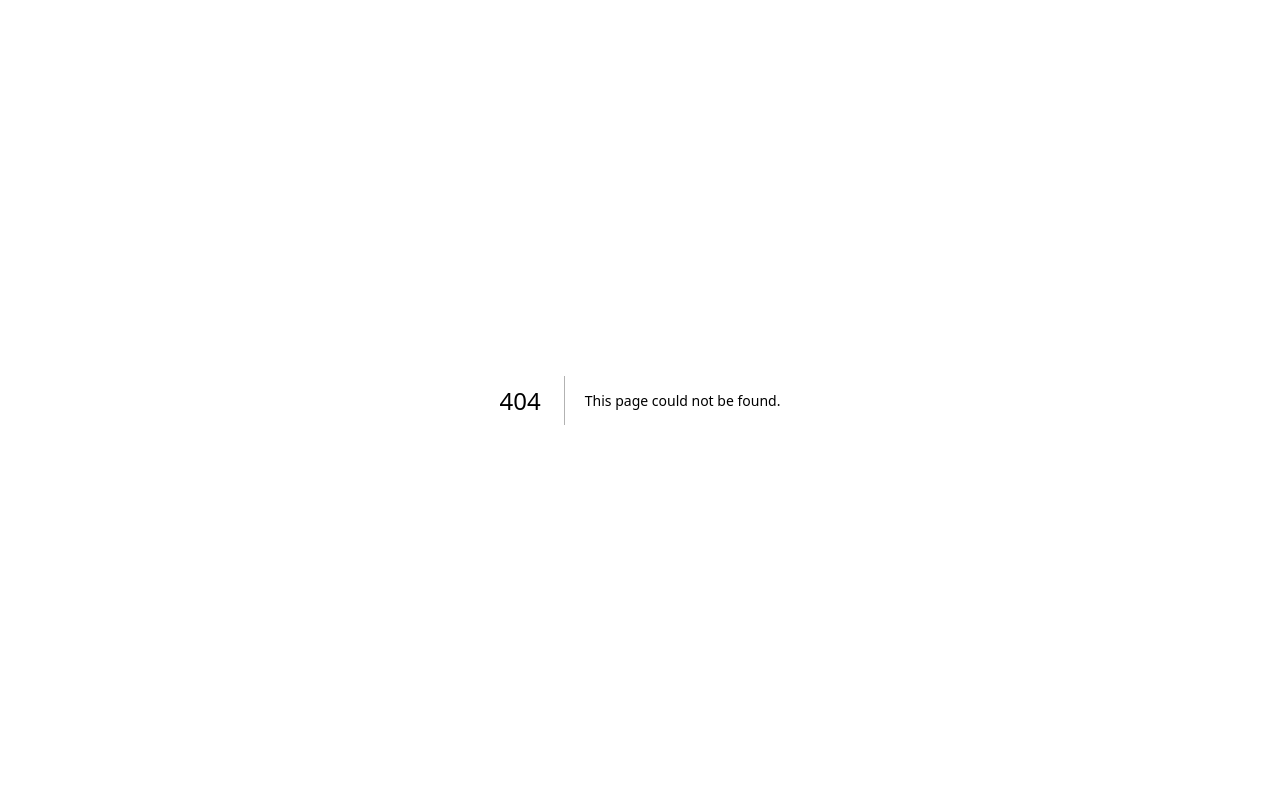
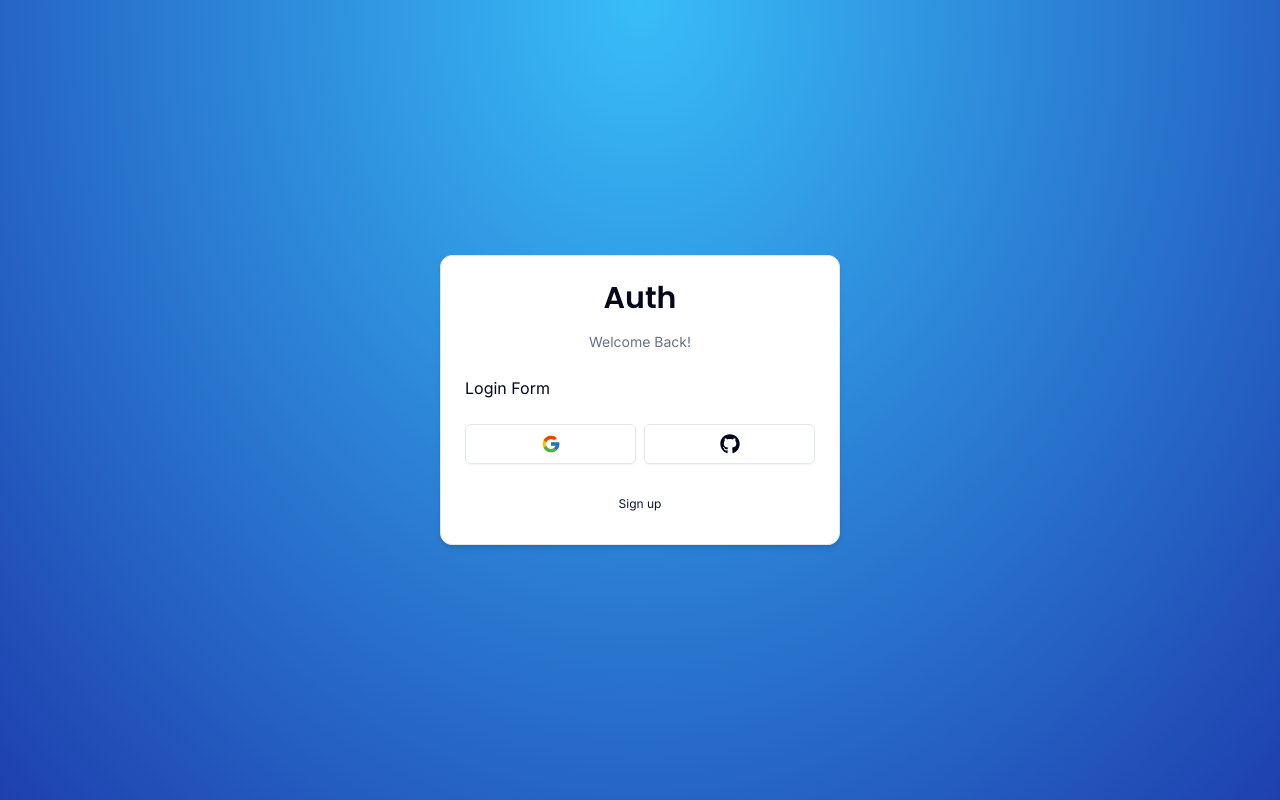
Before and after one commit to hiyashmehta/Auth-v5, a Next.js app: page /auth/login in a window 1280 px wide. Before the commit this address had no page. Built offline with nearby package versions, Linux system fonts and the light colour scheme.

Commit message:
Added the card-wrapper

```diff
--- /dev/null
+++ b/app/auth/login/layout.tsx
@@ -0,0 +1,9 @@
+const AuthLayout = ({ children }: { children: React.ReactNode }) => {
+    return (
+        <div className="h-full flex items-center justify-center bg-[radial-gradient(ellipse_at_top,_var(--tw-gradient-stops))] from-sky-400 to-blue-800">
+            {children}
+        </div>
+    )
+}
+
+export default AuthLayout
--- /dev/null
+++ b/app/auth/login/page.tsx
@@ -0,0 +1,11 @@
+import LoginForm from "@/components/auth/login-form"
+
+const LoginPage = () => {
+    return (
+        <div>
+        <LoginForm />
+        </div>
+    )
+}
+
+export default LoginPage
--- /dev/null
+++ b/components/auth/back-button.tsx
@@ -0,0 +1,27 @@
+"use client";
+
+import Link from "next/link";
+import { Button } from "../ui/button";
+
+interface BackButtonProps {
+    label: string;
+    href: string;
+};
+
+export const BackButton = ({
+    label,
+    href,
+}: BackButtonProps) => {
+    return (
+        <Button
+            variant="link"
+            className="font-normal w-full"
+            size="sm"
+            asChild
+        >
+            <Link href={href}>
+                {label}
+            </Link>
+        </Button>
+    )
+}
--- /dev/null
+++ b/components/auth/card-wrapper.tsx
@@ -0,0 +1,44 @@
+"use client";
+
+import { Card, CardContent, CardFooter, CardHeader } from "../ui/card";
+import { BackButton } from "./back-button";
+import { Header } from "./header";
+import { Social } from "./social";
+
+interface CardWrapperProps {
+    children: React.ReactNode;
+    headerLabel: string;
+    backButtonLabel: string;
+    backButtonHref: string;
+    showSocial?: boolean;
+};
+
+export const CardWrapper = ({
+    children,
+    headerLabel,
+    backButtonLabel,
+    backButtonHref,
+    showSocial
+}: CardWrapperProps) => {
+    return (
+        <Card className="w-[400px] shadow-md">
+            <CardHeader>
+                <Header label={headerLabel} />
+            </CardHeader>
+            <CardContent>
+                {children}
+            </CardContent>
+            {showSocial && (
+                <CardFooter>
+                    <Social />
+                </CardFooter>
+            )}
+             <CardFooter>
+                    <BackButton
+                        label={backButtonLabel}
+                        href={backButtonHref}
+                    />
+                </CardFooter>
+        </Card>
+    )
+}
--- /dev/null
+++ b/components/auth/header.tsx
@@ -0,0 +1,30 @@
+import { Poppins } from "next/font/google";
+
+import { cn } from "@/lib/utils";
+
+const font = Poppins({
+    subsets: ["latin"],
+    weight: ["600"],
+});
+
+interface HeaderProps {
+    label: string;
+};
+
+export const Header = ({
+    label
+}: HeaderProps) => {
+    return(
+        <div className="w-full flex flex-col gap-y-4 items-center justify-center">
+            <h1 className={cn(
+                "text-3xl font-semibold",
+                font.className,
+            )}>
+                Auth
+            </h1>
+            <p className="text-muted-foreground text-sm">
+                {label}
+            </p>
+        </div>
+    )
+}
--- /dev/null
+++ b/components/auth/login-form.tsx
@@ -0,0 +1,18 @@
+import { CardWrapper } from "./card-wrapper"
+
+const LoginForm = () => {
+    return (
+        <div>
+        <CardWrapper
+            headerLabel="Welcome Back!"
+            backButtonLabel="Sign up"
+            backButtonHref="/auth/register"
+            showSocial
+        >
+            Login Form
+            </CardWrapper>
+        </div>
+    )
+}
+
+export default LoginForm
--- /dev/null
+++ b/components/auth/social.tsx
@@ -0,0 +1,29 @@
+"use client";
+
+import { FcGoogle } from "react-icons/fc";
+import { FaGithub } from "react-icons/fa";
+
+import { Button } from "../ui/button";
+
+export const Social = () => {
+    return (
+        <div className="flex items-center w-full gap-x-2">
+            <Button
+                size="lg"
+                className="w-full"
+                variant="outline"
+                onClick={() => {}}
+            >
+                <FcGoogle className="h-5 w-5" />
+            </Button>
+            <Button
+                size="lg"
+                className="w-full"
+                variant="outline"
+                onClick={() => {}}
+            >
+                <FaGithub className="h-5 w-5" />
+            </Button>
+        </div>
+    )
+}
--- /dev/null
+++ b/components/ui/card.tsx
@@ -0,0 +1,76 @@
+import * as React from "react"
+
+import { cn } from "@/lib/utils"
+
+const Card = React.forwardRef<
+  HTMLDivElement,
+  React.HTMLAttributes<HTMLDivElement>
+>(({ className, ...props }, ref) => (
+  <div
+    ref={ref}
+    className={cn(
+      "rounded-xl border bg-card text-card-foreground shadow",
+      className
+    )}
+    {...props}
+  />
+))
+Card.displayName = "Card"
+
+const CardHeader = React.forwardRef<
+  HTMLDivElement,
+  React.HTMLAttributes<HTMLDivElement>
+>(({ className, ...props }, ref) => (
+  <div
+    ref={ref}
+    className={cn("flex flex-col space-y-1.5 p-6", className)}
+    {...props}
+  />
+))
+CardHeader.displayName = "CardHeader"
+
+const CardTitle = React.forwardRef<
+  HTMLParagraphElement,
+  React.HTMLAttributes<HTMLHeadingElement>
+>(({ className, ...props }, ref) => (
+  <h3
+    ref={ref}
+    className={cn("font-semibold leading-none tracking-tight", className)}
+    {...props}
+  />
+))
+CardTitle.displayName = "CardTitle"
+
+const CardDescription = React.forwardRef<
+  HTMLParagraphElement,
+  React.HTMLAttributes<HTMLParagraphElement>
+>(({ className, ...props }, ref) => (
+  <p
+    ref={ref}
+    className={cn("text-sm text-muted-foreground", className)}
+    {...props}
+  />
+))
+CardDescription.displayName = "CardDescription"
+
+const CardContent = React.forwardRef<
+  HTMLDivElement,
+  React.HTMLAttributes<HTMLDivElement>
+>(({ className, ...props }, ref) => (
+  <div ref={ref} className={cn("p-6 pt-0", className)} {...props} />
+))
+CardContent.displayName = "CardContent"
+
+const CardFooter = React.forwardRef<
+  HTMLDivElement,
+  React.HTMLAttributes<HTMLDivElement>
+>(({ className, ...props }, ref) => (
+  <div
+    ref={ref}
+    className={cn("flex items-center p-6 pt-0", className)}
+    {...props}
+  />
+))
+CardFooter.displayName = "CardFooter"
+
+export { Card, CardHeader, CardFooter, CardTitle, CardDescription, CardContent }
--- a/package.json
+++ b/package.json
@@ -16,6 +16,7 @@
     "next": "14.0.4",
     "react": "^18",
     "react-dom": "^18",
+    "react-icons": "^4.12.0",
     "tailwind-merge": "^2.2.0",
     "tailwindcss-animate": "^1.0.7"
   },
```
Also changed, not shown: 1 other file (tests, documents, lock files or other folders).
